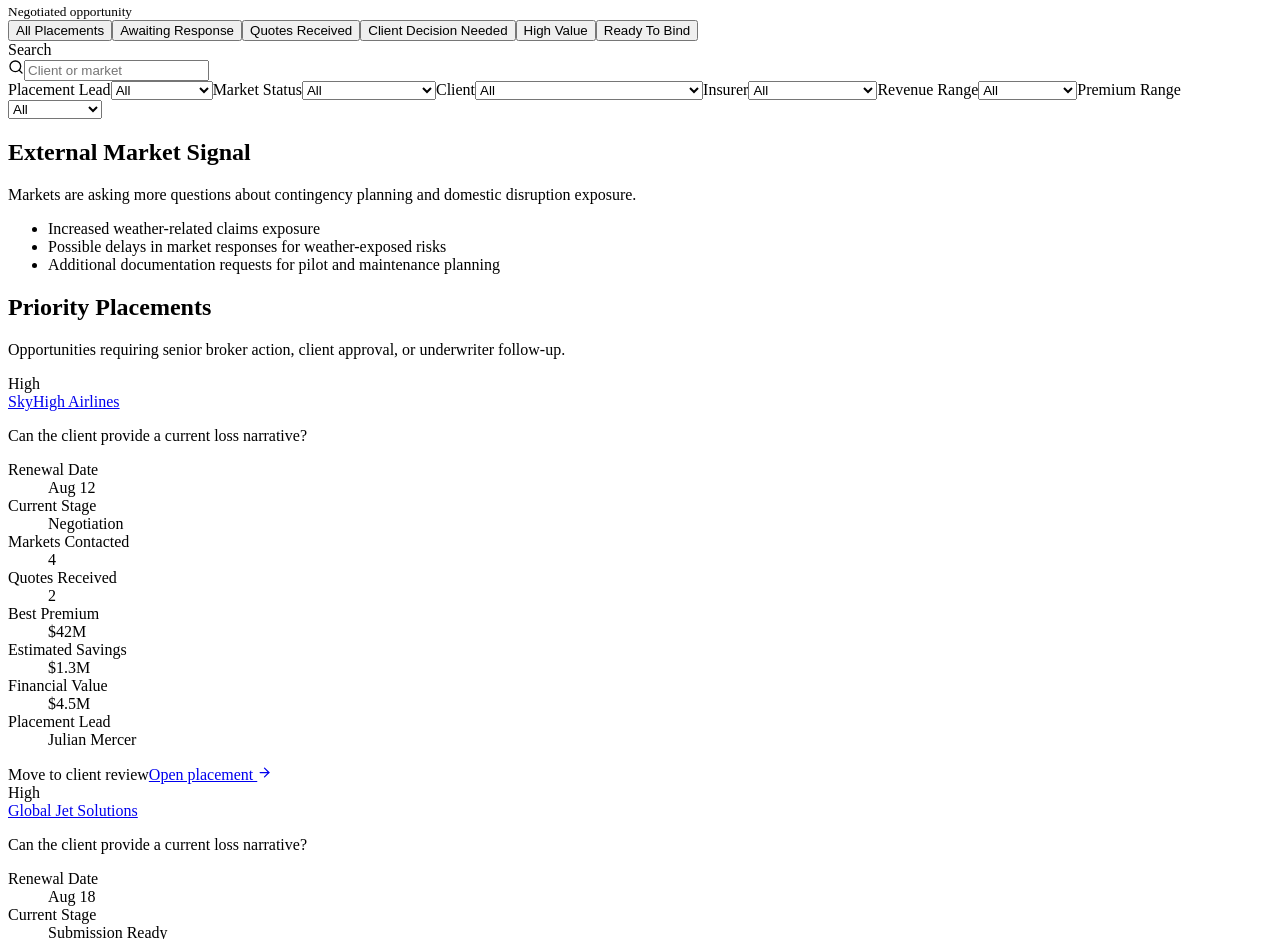
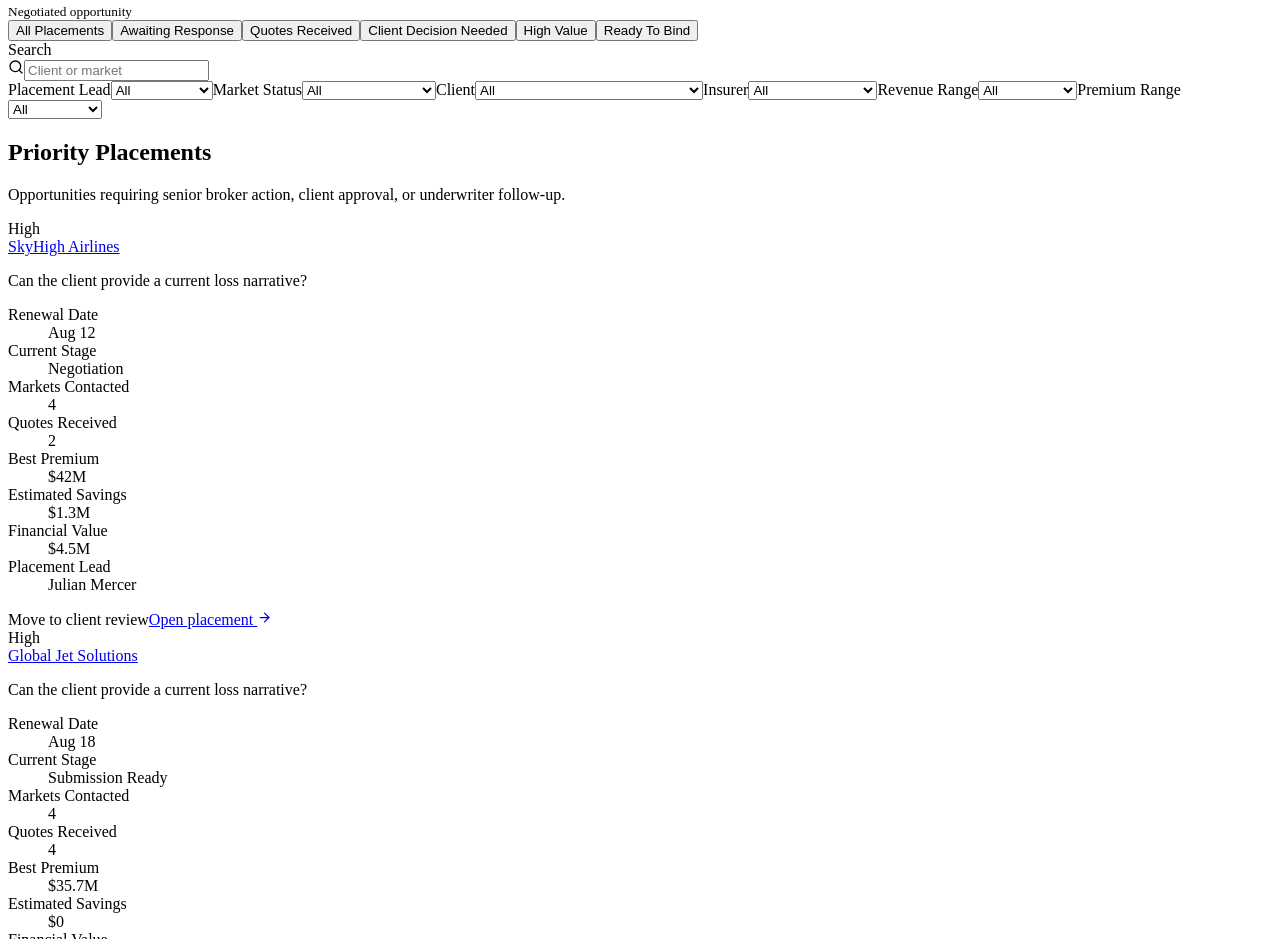
Before and after one commit to imtiazindia/SymphonyInsurance, a React (Vite) app: page /market-placement in a window 1280 px wide. Shown: the part 2160-3099 px from the top of the page. Built offline with nearby package versions, Linux system fonts and the light colour scheme; the HTML template or start-up script is replaced by a standard one.

Commit message:
Remove external market signal section

```diff
--- a/src/pages/MarketPlacementWorkspace.jsx
+++ b/src/pages/MarketPlacementWorkspace.jsx
@@ -21,7 +21,6 @@
   TaskPriorityBadge,
 } from '../components/BusinessComponents.jsx';
 import { simulationData } from '../data/demoData.js';
-import { getAriView } from '../utils/aviationRiskIndex.js';
 import { getSum } from '../utils/businessCalculations.js';
 
 const dateFormatter = new Intl.DateTimeFormat('en-US', { month: 'short', day: 'numeric', year: 'numeric' });
@@ -315,20 +314,6 @@
   );
 }
 
-function MarketExternalRiskSignal() {
-  const ari = getAriView();
-
-  return (
-    <section className="ari-workspace-card">
-      <h2>External Market Signal</h2>
-      <p>{ari.workspaceSignals.marketPlacement}</p>
-      <ul className="ari-workspace-list">
-        {ari.businessImpact.slice(0, 3).map((item) => <li key={item}>{item}</li>)}
-      </ul>
-    </section>
-  );
-}
-
 export function MarketPlacementWorkspace() {
   const { negotiationId } = useParams();
   const [filters, setFilters] = useState({
@@ -376,7 +361,6 @@
         setFilters={setFilters}
         statuses={statuses}
       />
-      <MarketExternalRiskSignal />
       <PriorityPlacements items={filtered} />
       <MarketActivity items={filtered} />
       <PlacementDetail item={activeItem} actionLog={actionLog} onAction={addAction} />
```
